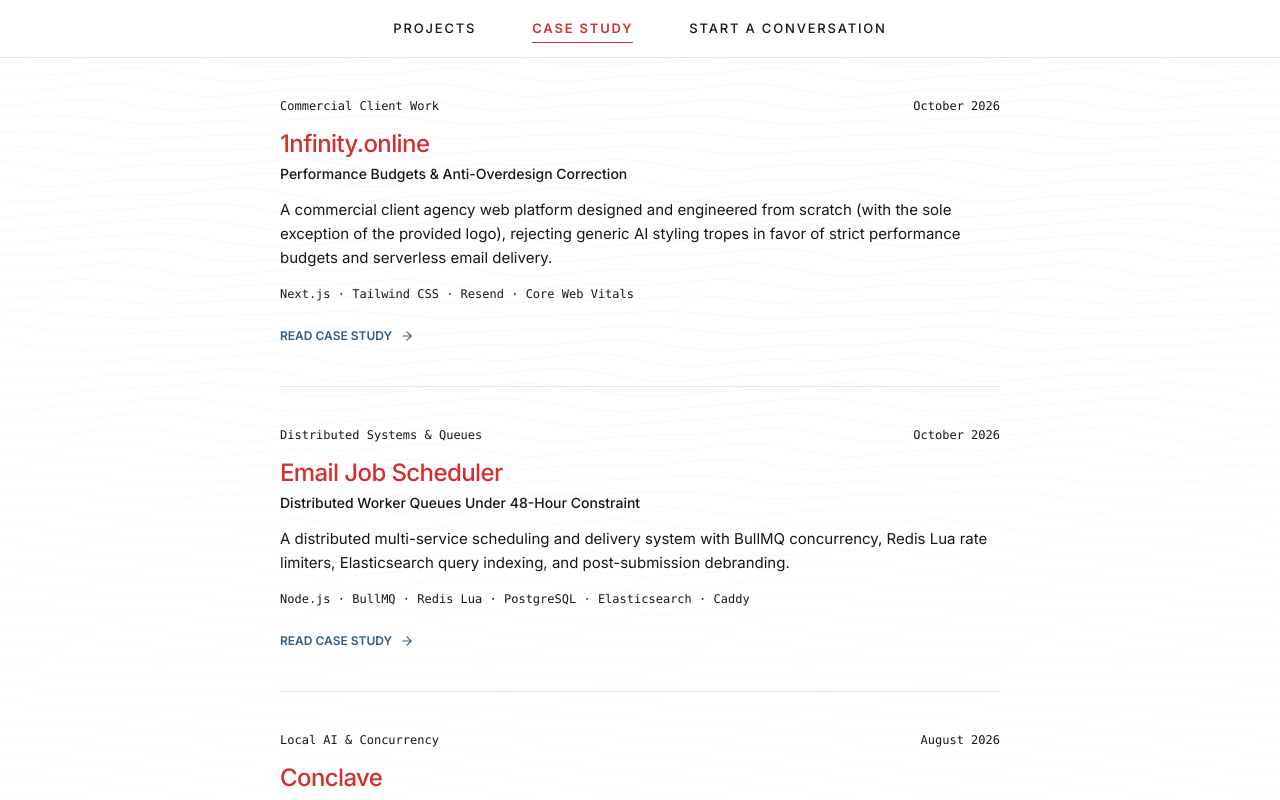
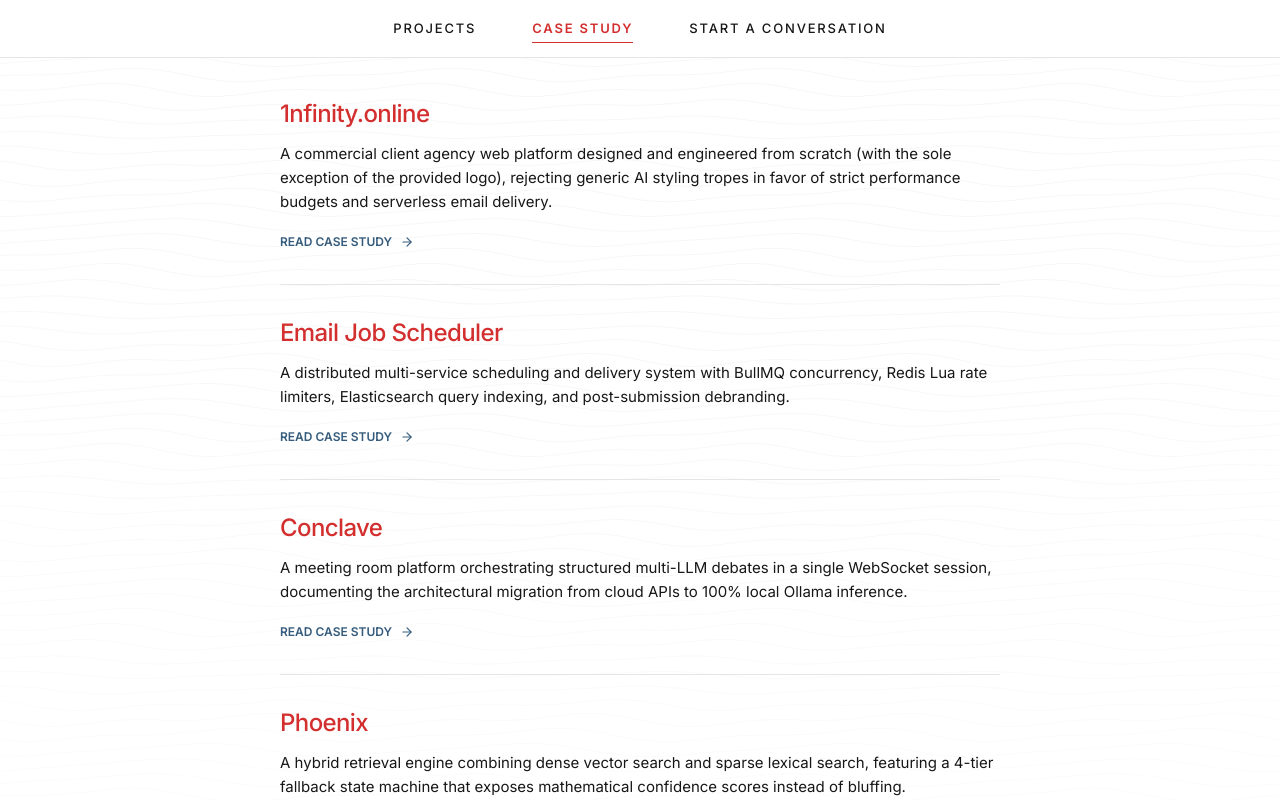
Before and after one commit to vaibhv19/workwith, a Next.js app: page /case-study in a window 1280 px wide. Shown: the top 800 px of the page. Built offline with nearby package versions, Linux system fonts and the light colour scheme; a web font is replaced by a local one.

Commit message:
refactor(case-study): simplify case study entries to non-clickable title, description, and read link

```diff
--- a/src/app/case-study/page.tsx
+++ b/src/app/case-study/page.tsx
@@ -1,5 +1,4 @@
 import { Metadata } from "next";
-import Link from "next/link";
 import Container from "@/components/ui/Container";
 import Button from "@/components/ui/Button";
 import { CASE_STUDIES } from "@/data/caseStudies";
@@ -33,43 +32,20 @@
         {studies.map((study) => (
           <article
             key={study.slug}
-            className="group py-8 sm:py-10 first:pt-0 space-y-3.5"
+            className="py-6 sm:py-8 first:pt-0 space-y-2.5 sm:space-y-3"
           >
-            {/* Top Row: Category & Period */}
-            <div className="flex items-baseline justify-between text-xs text-[#171717] font-mono">
-              <span className="font-medium text-[#171717]">{study.category}</span>
-              <span>{study.period}</span>
-            </div>
+            {/* 1. Project title (non-clickable heading in red) */}
+            <h2 className="font-display text-xl sm:text-2xl font-medium tracking-tight text-heading">
+              {study.title}
+            </h2>
 
-            {/* Title & Subtitle */}
-            <div>
-              <h2 className="font-display text-xl sm:text-2xl font-medium tracking-tight text-heading group-hover:text-heading-hover transition-colors">
-                <Link
-                  href={`/case-study/${study.slug}`}
-                  className="inline-flex items-center gap-2 focus-visible:outline-none focus-visible:ring-1 focus-visible:ring-heading rounded-sm"
-                >
-                  <span>{study.title}</span>
-                  <span className="text-heading opacity-0 group-hover:opacity-100 group-hover:translate-x-1 transition-all text-sm font-normal">
-                    &rarr;
-                  </span>
-                </Link>
-              </h2>
-              <p className="text-xs sm:text-sm text-[#171717] mt-1 font-medium">
-                {study.subtitle}
-              </p>
-            </div>
-
+            {/* 2. Description */}
             <p className="font-body text-xs sm:text-sm text-[#171717] leading-relaxed">
               {study.description}
             </p>
 
-            {/* Technology Focus Row */}
-            <div className="text-xs text-[#171717] font-mono pt-0.5">
-              <span>{study.techFocus}</span>
-            </div>
-
-            {/* Read Action */}
-            <div className="pt-1.5">
+            {/* 3. Read Case Study (single clickable link) */}
+            <div className="pt-0.5">
               <Button
                 href={`/case-study/${study.slug}`}
                 variant="text"
```
Also changed, not shown: 1 other file (tests, documents, lock files or other folders).
